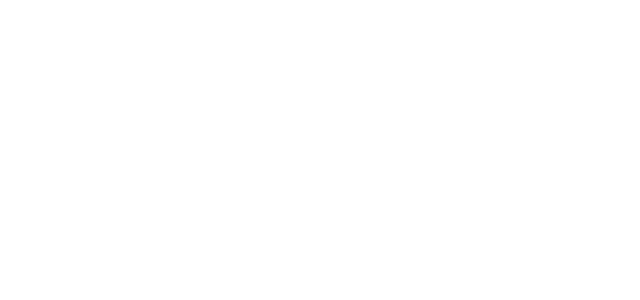
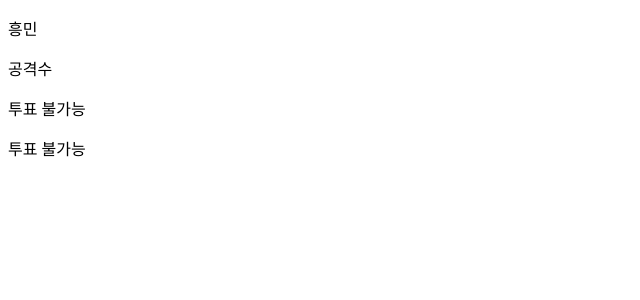
Before and after one commit to parksg5/react1, a React (Vite) app: page / in a window 1280 px wide. Shown: the top 300 px of the page, without its empty margins (0-640 px from the left). Built offline with nearby package versions, Linux system fonts and the light colour scheme.

Commit message:
&&(and ..이면), ||(or ..아니면) 연습

```diff
--- a/src/App.jsx
+++ b/src/App.jsx
@@ -1,5 +1,26 @@
 function App() {
-  return <div></div>;
+  const name = "흥민";
+  const age = 5; // or 30;
+
+  return (
+    <div>
+      <p>{name}</p>
+      {name == "흥민" && <p>공격수</p>}
+      {name == "강인" && <p>미드필더</p>}
+
+      {/*
+    age 가 20 보다 크거나 같으면
+    <p> 투표 가능 </p>
+    age 가 20 보다 작으면
+    <p> 투표 불가능 </p>
+    */}
+      {age >= 20 && <p>투표가능</p>}
+      {age < 20 && <p>투표 불가능</p>}
+
+      {age < 20 || <p>투표가능</p>}
+      {age >= 20 || <p>투표 불가능</p>}
+    </div>
+  );
 }
 
 export default App;
```
